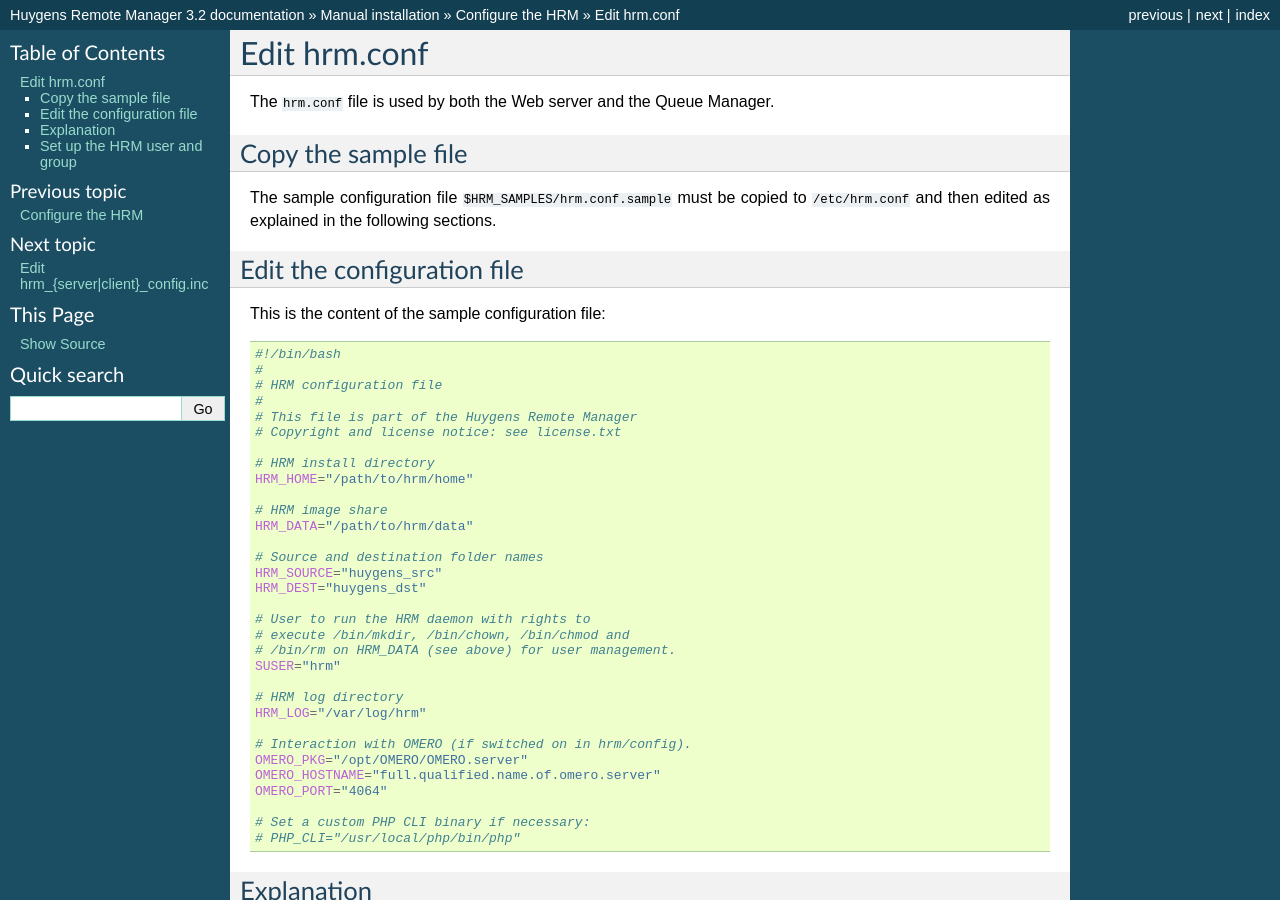
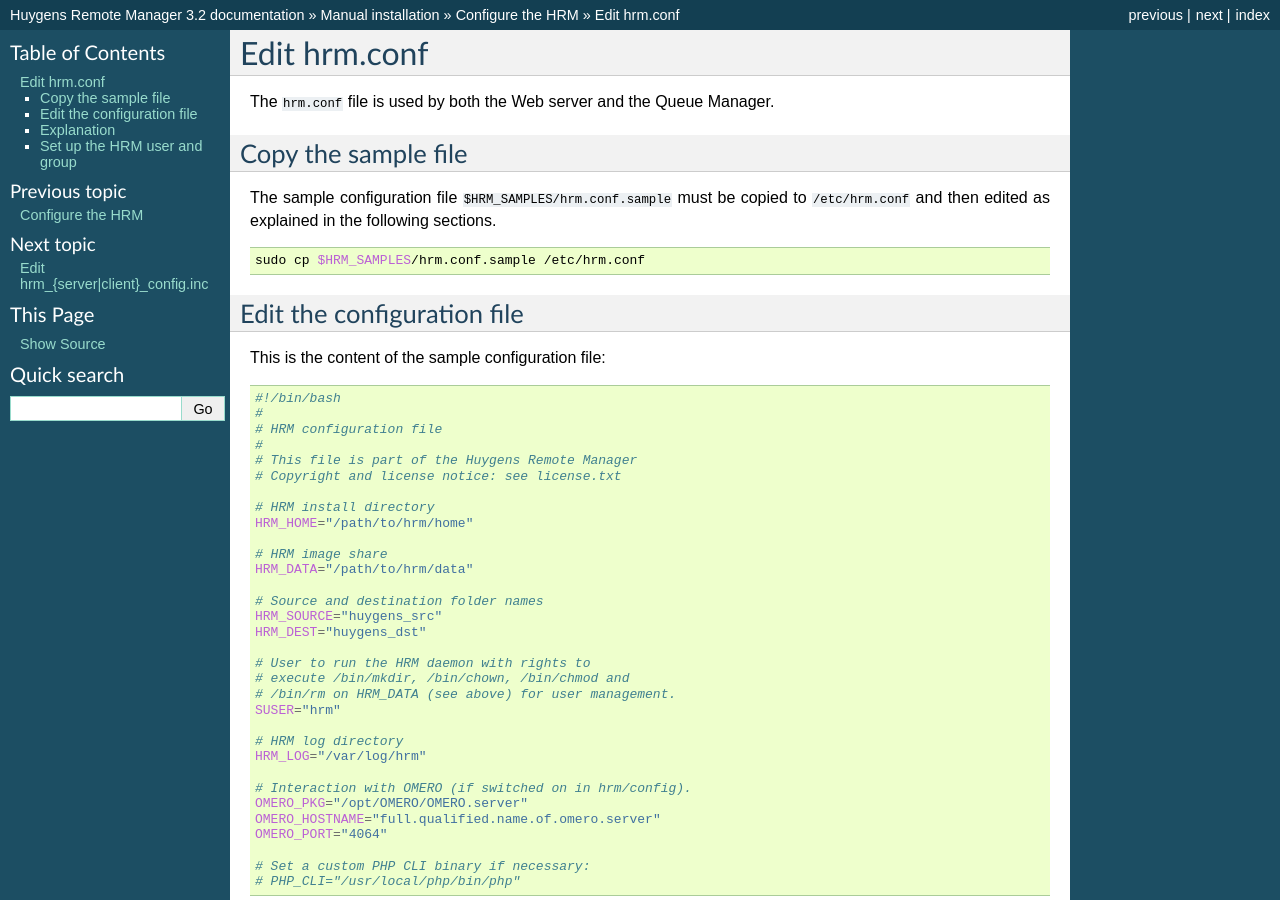
Before and after one commit to aarpon/hrm_docs, a Sphinx documentation site: the page built from docs/hrm_conf.rst, in a window 1280 px wide and 900 px high. Built offline with Sphinx 7.4.7, drawn with Linux system fonts in a browser that asks for light colours.

Commit message:
Add command to copy hrm config file.

```diff
--- a/docs/hrm_conf.rst
+++ b/docs/hrm_conf.rst
@@ -15,6 +15,10 @@
 ====================
 
 The sample configuration file ``$HRM_SAMPLES/hrm.conf.sample`` must be copied to ``/etc/hrm.conf`` and then edited as explained in the following sections.
+
+.. code-block:: sh
+
+    sudo cp $HRM_SAMPLES/hrm.conf.sample /etc/hrm.conf
 
 Edit the configuration file
 ===========================
```
